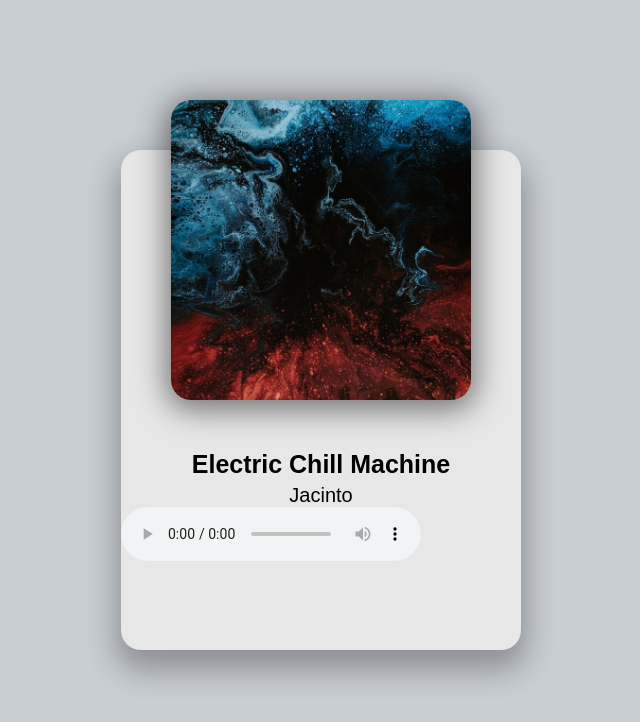
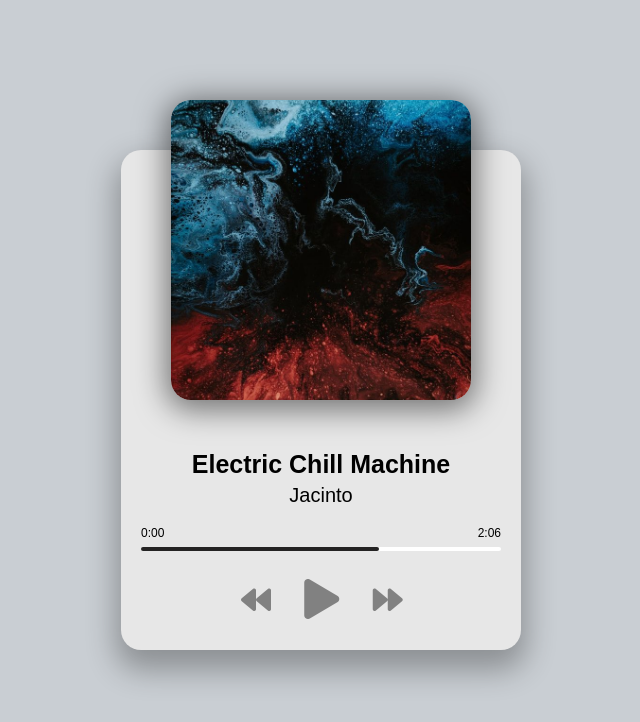
Before and after one commit to Muntasir1808/Music-Player, a plain HTML site: page index.html in a window 1280 px wide. Shown: the whole page, without its empty margins (319-959 px from the left). Drawn offline with Linux system fonts and the light colour scheme.

Commit message:
designing buttons and progress bar

```diff
--- a/index.html
+++ b/index.html
@@ -19,7 +19,22 @@
         </div>
         <h2 id="title">Electric Chill Machine</h2>
         <h3 id="artist">Jacinto</h3>
-        <audio src="music/jacinto-1.mp3" controls></audio>
+        <audio src="music/jacinto-1.mp3"></audio>
+        <!-- Progress -->
+        <div class="progress-container" id="progress-container">
+            <div class="progress" id="progress"></div>
+            <div class="duration-wrapper">
+                <span id="current-time">0:00</span>
+                <span id="current-time">2:06</span>
+            </div>
+        </div>
+
+        <!-- Controls -->
+        <div class="player-controls">
+            <i class="fas fa-backward" id="prev" title="Previous"></i>
+            <i class="fas fa-play main-button" id="play" title="Play"></i>
+            <i class="fas fa-forward" id="next" title="Next"></i>
+        </div>
     </div>
     <!-- Script -->
     <script src="script.js"></script>
--- a/style.css
+++ b/style.css
@@ -94,7 +94,12 @@ h3 {
   font-size: 30px;
   color: rgb(129, 129, 129);
   margin-right: 30px;
+  cursor: pointer;
+  user-select: none;
+}
 
+.fas:hover {
+  filter: brightness(80%);
 }
 
 
```
